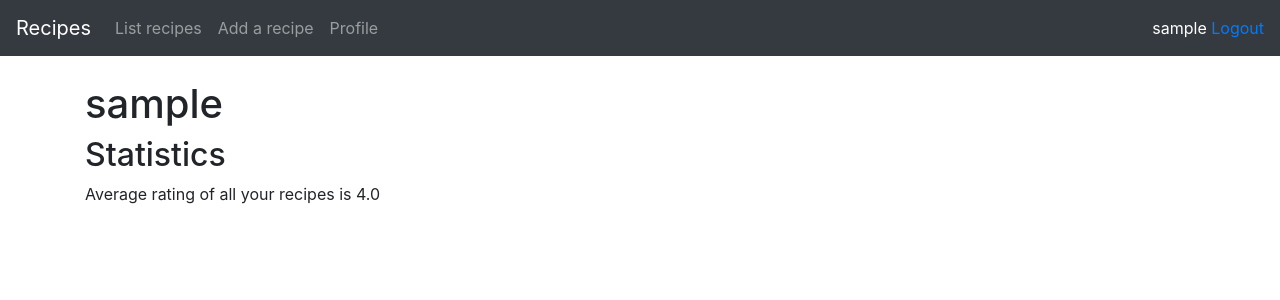
After one commit to JakeKallioniemi/reseptitietokanta, a Flask app: page /profile in a window 1280 px wide. The commit adds this page. Shown: the top 300 px of the page. Run offline with Flask 2, Linux system fonts and the light colour scheme; a user stored in the database is signed in; tables that the repository leaves empty hold one stand-in row (values such as "Sample post"); some libraries are stand-ins or nearby versions.

Commit message:
Add profile page with avg rating statistic and fix navbar text color and spacing

```diff
--- a/application/auth/views.py
+++ b/application/auth/views.py
@@ -1,8 +1,9 @@
 from flask import render_template, request, redirect, url_for
-from flask_login import login_user, logout_user
+from flask_login import login_user, logout_user, login_required, current_user
 
 from application import app, db
 from application.auth.models import User
+from application.recipes.models import Recipe
 from application.auth.forms import LoginForm, SignupForm
 
 @app.route("/auth/login", methods = ["GET", "POST"])
@@ -51,3 +52,10 @@ def auth_signup():
 
     login_user(user)
     return redirect(url_for("index"))
+
+@app.route("/profile", methods = ["GET"])
+@login_required
+def profile():
+    username = User.query.get(current_user.id).username
+    avg_rating = Recipe.get_avg_rating_of_users_recipes(current_user.id)
+    return render_template("auth/profile.html", username = username, avg_rating = avg_rating)
--- a/application/recipes/models.py
+++ b/application/recipes/models.py
@@ -71,3 +71,14 @@ class Recipe(db.Model):
         stmt = text("SELECT COUNT(Recipe.id) FROM Recipe")
         res = db.engine.execute(stmt)
         return res.first()[0]
+
+    @staticmethod
+    def get_avg_rating_of_users_recipes(user_id):
+        stmt = text("SELECT ROUND(AVG(average_rating), 2) FROM ("
+            "SELECT AVG(rating) AS average_rating FROM Review"
+            " INNER JOIN Account ON Review.account_id = Account.id"
+            " INNER JOIN Recipe ON Review.recipe_id = Recipe.id"
+            " WHERE Recipe.account_id = :id"
+            " GROUP BY Recipe.id)").params(id=user_id)
+        res = db.engine.execute(stmt)
+        return res.first()[0]
--- /dev/null
+++ b/application/templates/auth/profile.html
@@ -0,0 +1,8 @@
+{% extends "layout.html" %}
+
+{% block body %}
+{{ error }}
+  <h1>{{ username }}</h1>
+  <h2>Statistics</h2>
+  <p>Average rating of all your recipes is {{ avg_rating }}</p>
+{% endblock %}
--- a/application/templates/layout.html
+++ b/application/templates/layout.html
@@ -21,13 +21,21 @@
           <li class="nav-item">
             <a class="nav-link" href="{{ url_for('recipes_form') }}">Add a recipe</a>
           </li>
+          <li class="nav-item">
+            <a class="nav-link" href="{{ url_for('profile') }}">Profile</a>
+          </li>
         </ul>
         <div class="form-inline mt-2 mt-md-0">
           {% if current_user.is_authenticated %}
-            {{ current_user.username }}<a href="{{ url_for('auth_logout') }}">Logout</a>
+            <div style="color:white;">
+              {{ current_user.username }}
+              <a href="{{ url_for('auth_logout') }}">Logout</a>
+            </div>
           {% else %}
-            <a href="{{ url_for('auth_signup') }}">Signup</a>
-            <a href="{{ url_for('auth_login') }}">Login</a>
+            <div style="color:white;">
+              <a href="{{ url_for('auth_signup') }}">Signup</a> or
+              <a href="{{ url_for('auth_login') }}">Login</a>
+            </div>
           {% endif %}
         </div>
       </div>
```
